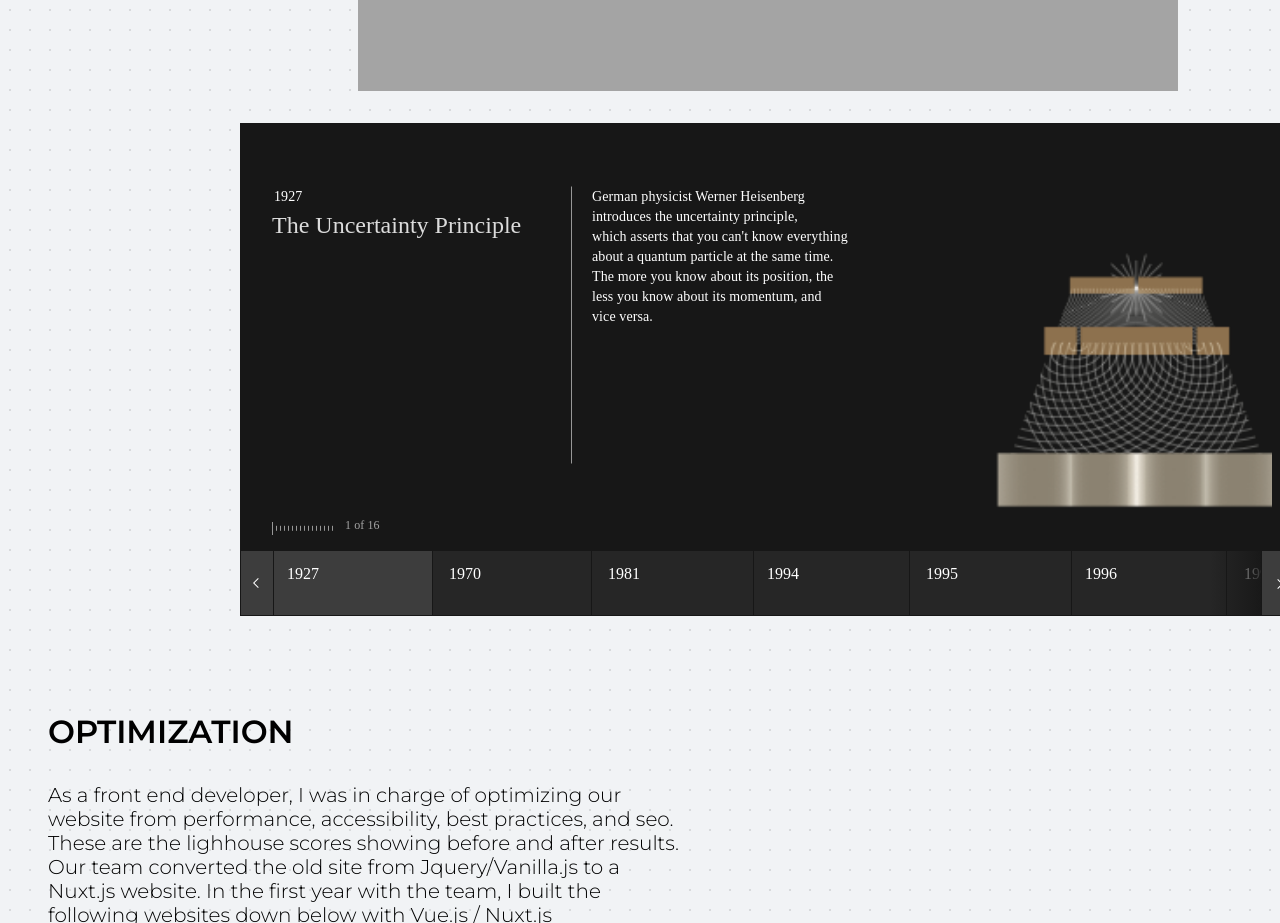
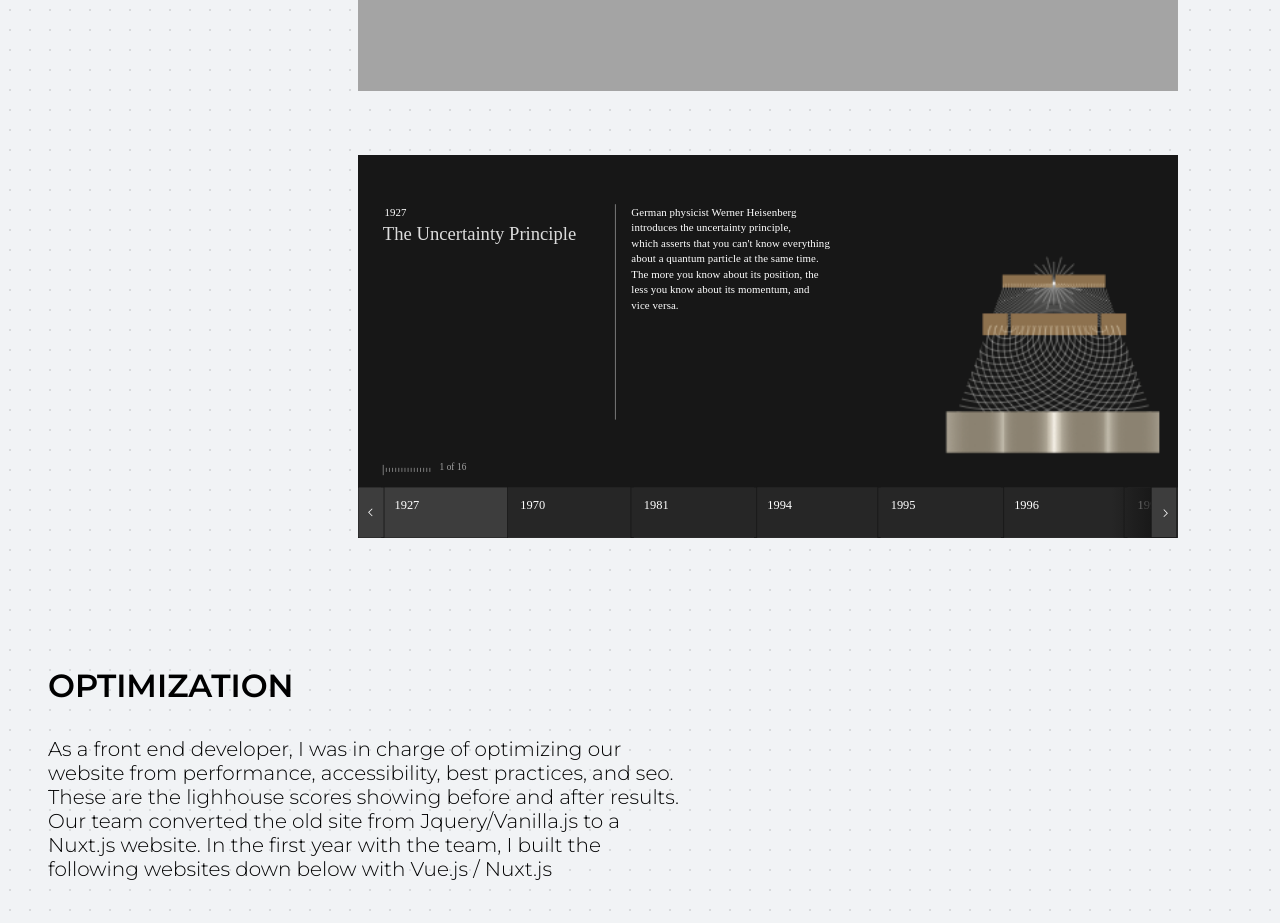
Before and after one commit to eabenojar/abeno, a Vue app: page /ibmq in a window 1280 px wide. Shown: the part 1380-2303 px from the top of the page. Built offline with nearby package versions, Linux system fonts and the light colour scheme.

Commit message:
Fixed carousel desktop view

```diff
--- a/src/views/IBMQ.vue
+++ b/src/views/IBMQ.vue
@@ -441,6 +441,10 @@ export default {
     #desktop-navbar {
       width: 80%;
       margin: 4rem 0 2rem 0;
+    }
+    #desktop-carousel {
+      margin: 2rem;
+      width: 80%;
     }
     #tablet-navbar {
       margin: 2rem;
```
